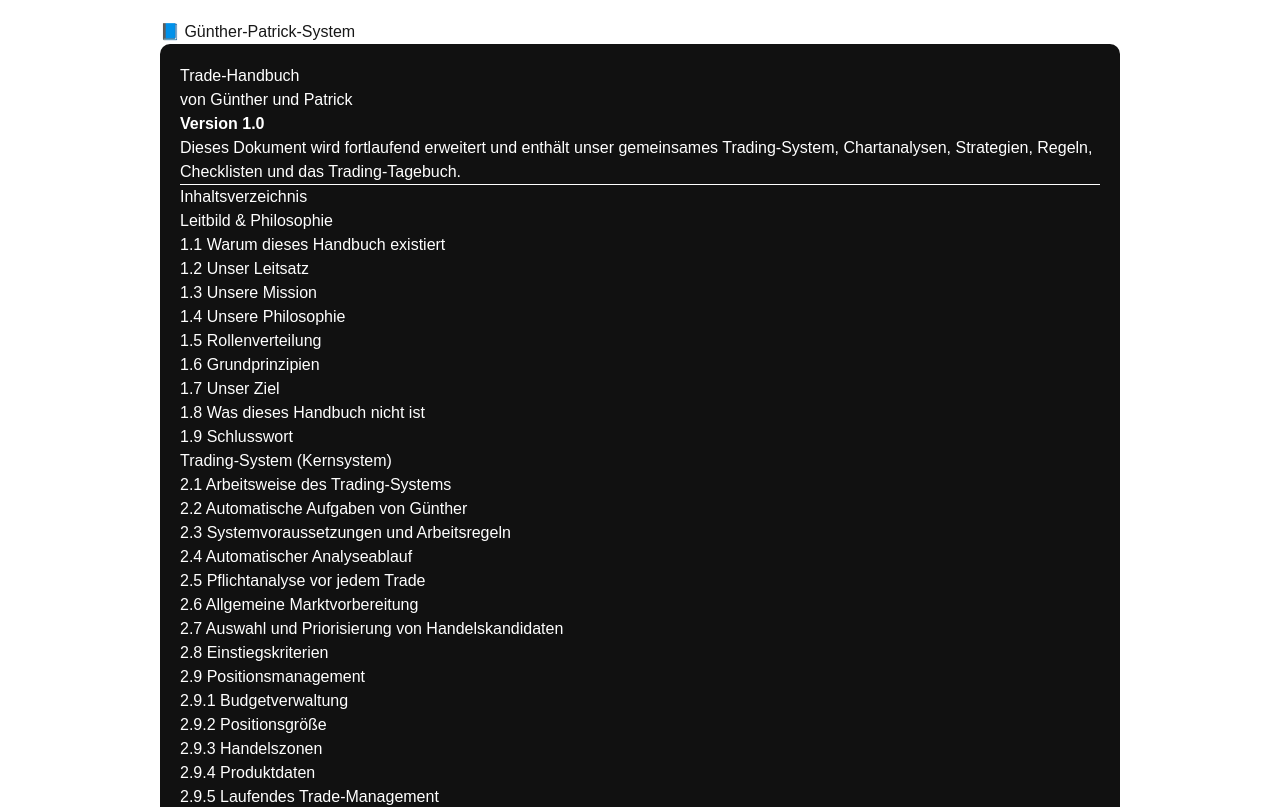
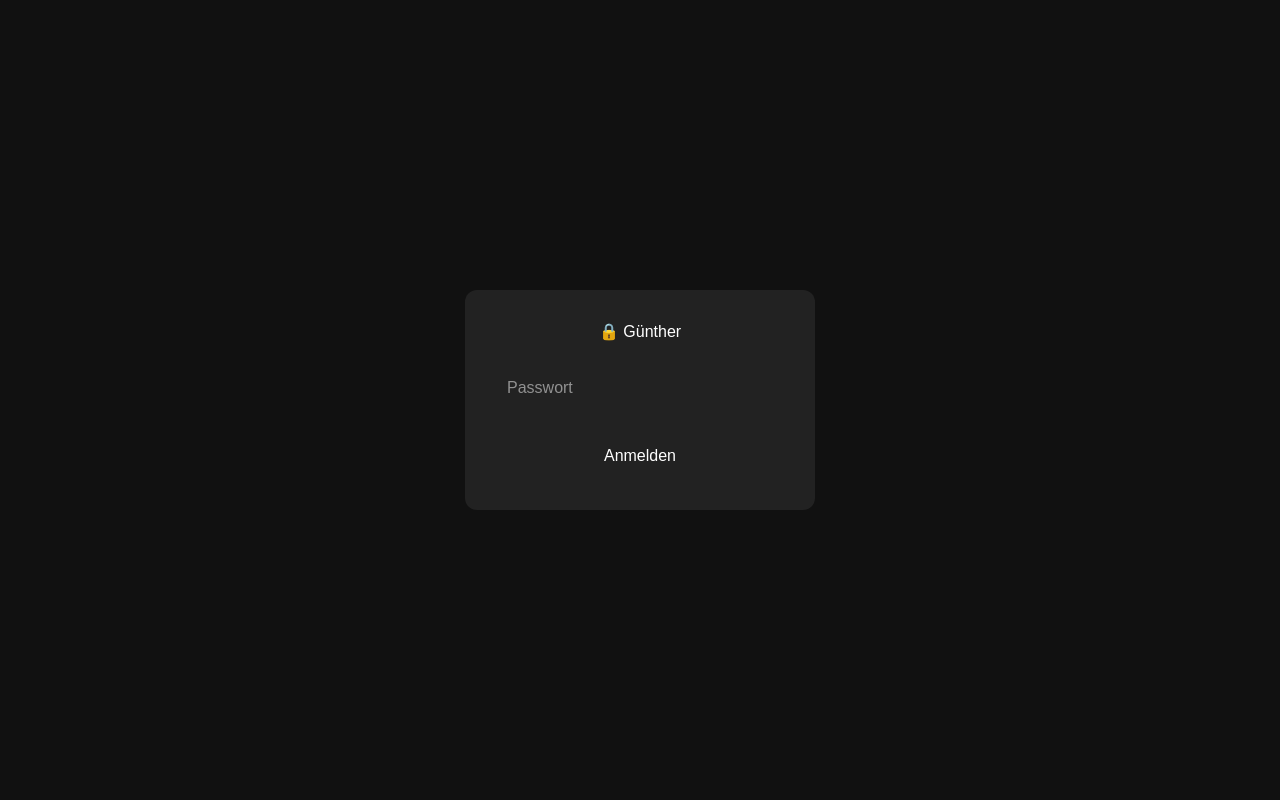
Before and after one commit to patrick-lucas/guenther, a Next.js app: page / in a window 1280 px wide. Shown: the top 807 px of the page. Built offline with nearby package versions, Linux system fonts and the light colour scheme.

Commit message:
Passwortschutz hinzufügen

```diff
--- a/app/page.tsx
+++ b/app/page.tsx
@@ -2,8 +2,10 @@
 
 import { useEffect, useState } from "react";
 import ReactMarkdown from "react-markdown"
+import PasswordScreen from "../components/PasswordScreen";
 
 export default function Home() {
+  const [freigeschaltet, setFreigeschaltet] = useState(false);
   const [handbuch, setHandbuch] = useState("Handbuch wird geladen...");
 
 useEffect(() => {
@@ -23,7 +25,15 @@ useEffect(() => {
     });
 }, []);
 
+if (!freigeschaltet) {
   return (
+    <PasswordScreen
+      onSuccess={() => setFreigeschaltet(true)}
+    />
+  );
+}
+
+return (
     <main
       style={{
         padding: "20px",
--- /dev/null
+++ b/components/PasswordScreen.tsx
@@ -0,0 +1,76 @@
+"use client";
+
+import { useState } from "react";
+
+type Props = {
+  onSuccess: () => void;
+};
+
+const PASSWORT = "1310";
+
+export default function PasswordScreen({ onSuccess }: Props) {
+  const [eingabe, setEingabe] = useState("");
+  const [fehler, setFehler] = useState("");
+
+  function anmelden() {
+    if (eingabe === PASSWORT) {
+      onSuccess();
+    } else {
+      setFehler("Falsches Passwort.");
+    }
+  }
+
+  return (
+    <main
+      style={{
+        height: "100vh",
+        display: "flex",
+        justifyContent: "center",
+        alignItems: "center",
+        background: "#111",
+        color: "white",
+      }}
+    >
+      <div
+        style={{
+          width: "350px",
+          padding: "30px",
+          borderRadius: "12px",
+          background: "#222",
+          textAlign: "center",
+        }}
+      >
+        <h1>🔒 Günther</h1>
+
+        <input
+          type="password"
+          placeholder="Passwort"
+          value={eingabe}
+          onChange={(e) => setEingabe(e.target.value)}
+          style={{
+            width: "100%",
+            padding: "12px",
+            marginTop: "20px",
+            borderRadius: "8px",
+            border: "none",
+          }}
+        />
+
+        <button
+          onClick={anmelden}
+          style={{
+            marginTop: "20px",
+            width: "100%",
+            padding: "12px",
+            borderRadius: "8px",
+            cursor: "pointer",
+          }}
+        >
+          Anmelden
+        </button>
+
+        <p style={{ color: "red" }}>{fehler}</p>
+      </div>
+    </main>
+  );
+}
```
